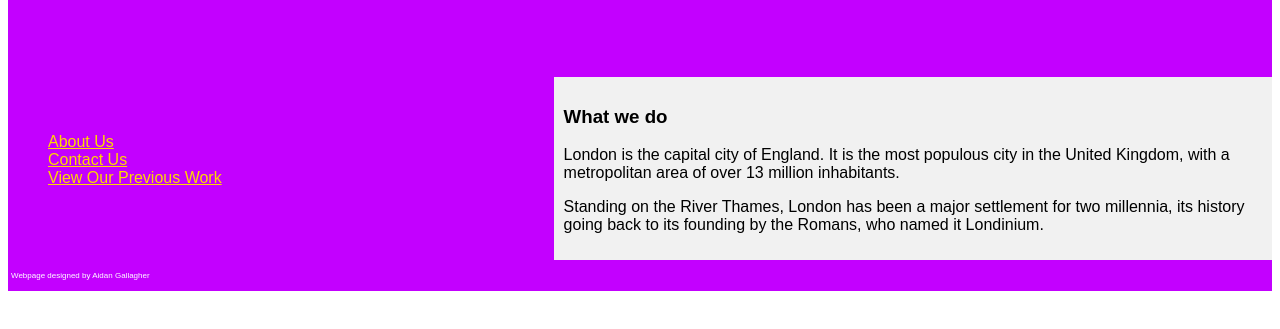
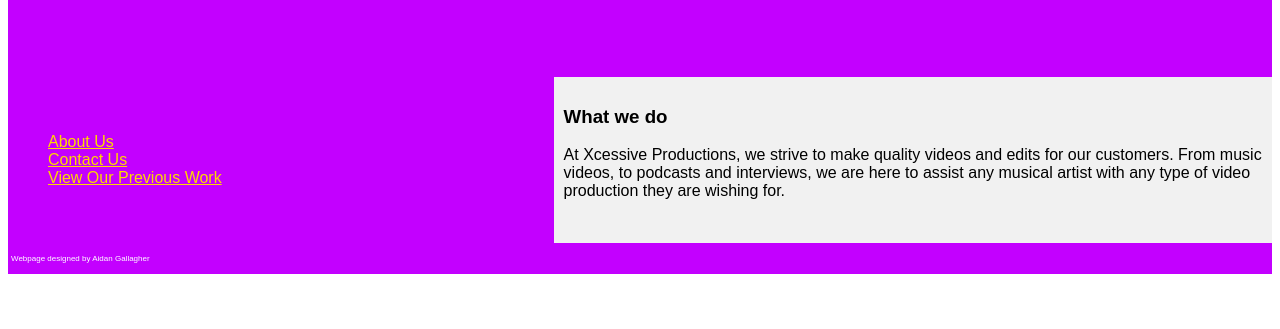
Before and after one commit to aidan1888/Xcessive-draft, a plain HTML site: page index.html in a window 1280 px wide. Shown: the part 355-684 px from the top of the page. Drawn offline with Linux system fonts and the light colour scheme.

Commit message:
edit bio

```diff
--- a/index.html
+++ b/index.html
@@ -28,10 +28,7 @@
 
         <article>
             <h1>What we do</h1>
-            <p>London is the capital city of England. It is the most populous city in the United Kingdom, with a
-                metropolitan area of over 13 million inhabitants.</p>
-            <p>Standing on the River Thames, London has been a major settlement for two millennia, its history going
-                back to its founding by the Romans, who named it Londinium.</p>
+            <p>At Xcessive Productions, we strive to make quality videos and edits for our customers. From music videos, to podcasts and interviews, we are here to assist any musical artist with any type of video production they are wishing for.</p>
         </article>
     </section>
 
```
